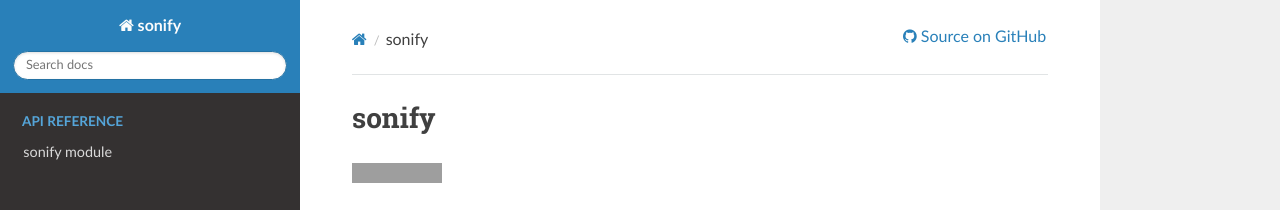
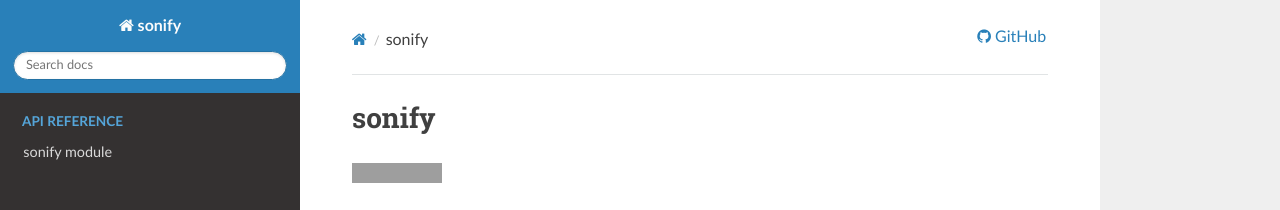
Before and after one commit to liamtoney/sonify, a Sphinx documentation site: the page built from doc/index.rst, in a window 1280 px wide and 900 px high. Shown: the top 210 px of the window. Built offline with Sphinx 7.4.7 and the Read the Docs theme 2.0.0, drawn with Linux system fonts in a browser that asks for light colours; grey boxes are pictures that could not be loaded.

Commit message:
Shorten GitHub link

```diff
--- a/doc/_templates/breadcrumbs.html
+++ b/doc/_templates/breadcrumbs.html
@@ -3,7 +3,7 @@
   <li class="wy-breadcrumbs-aside">
     {% if hasdoc(pagename) %}
       <!-- Show link to source code -->
-      <a href="https://github.com/liamtoney/sonify" class="fa fa-github"> Source on GitHub</a>
+      <a href="https://github.com/liamtoney/sonify" class="fa fa-github"> GitHub</a>
     {% endif %}
   </li>
 {% endblock %}
```
